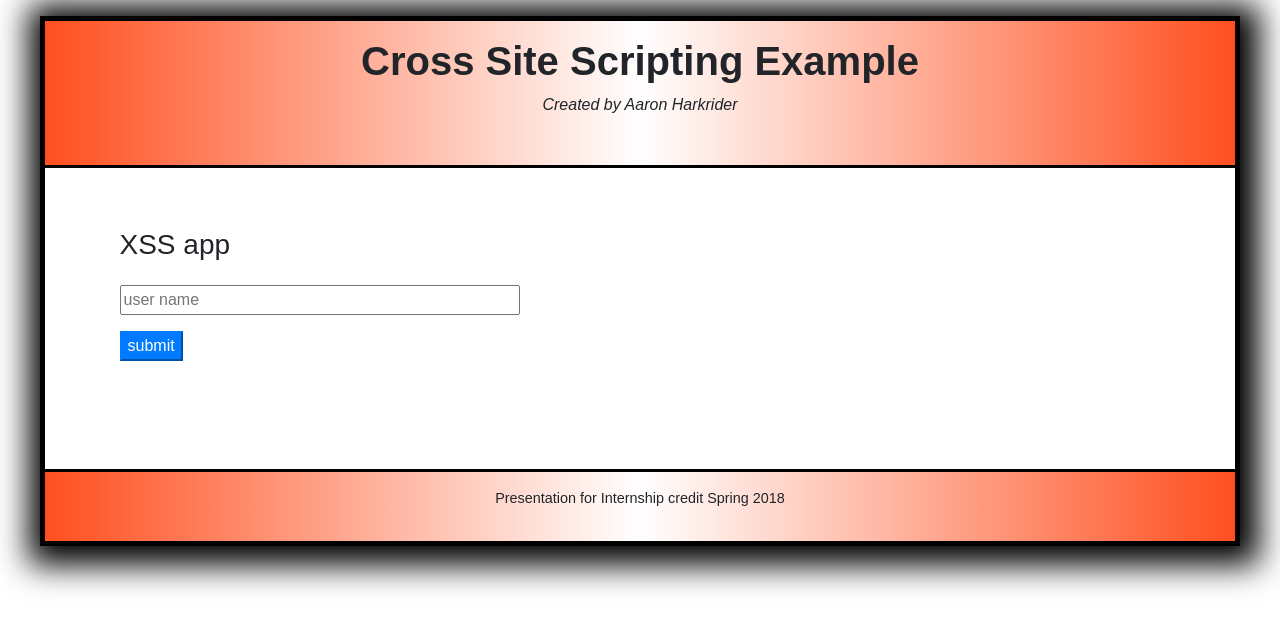
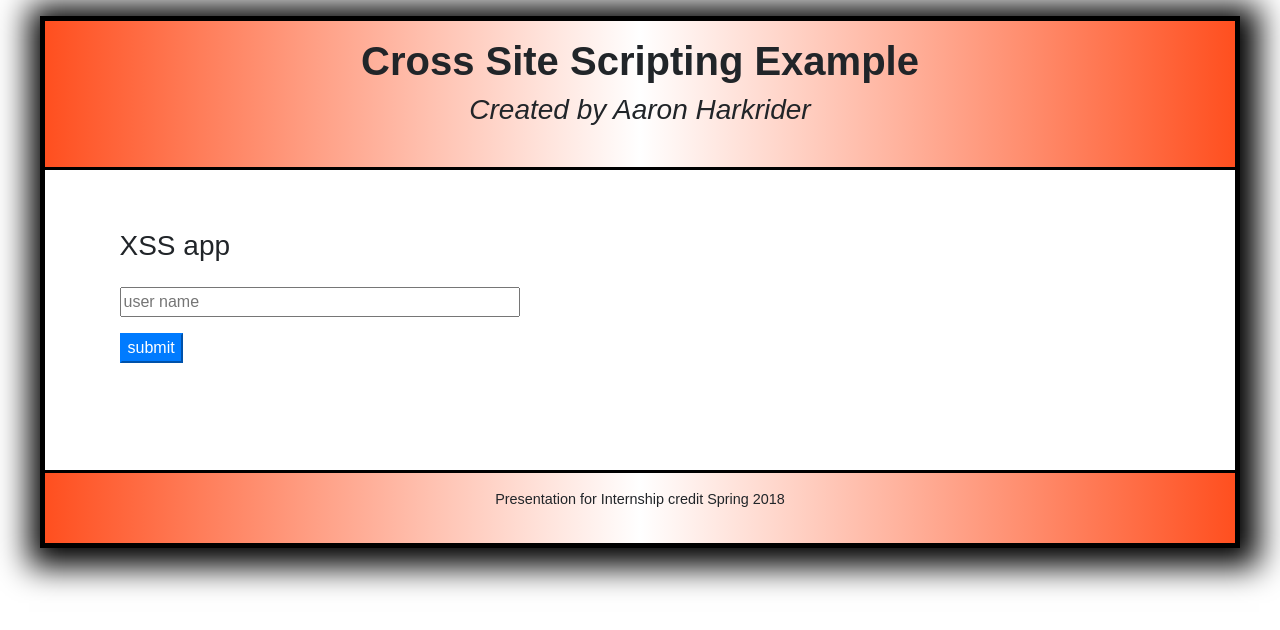
Before and after one commit to awharkrider/example-xss-app, a website: page static/index.html in a window 1280 px wide. Drawn offline with nearby package versions, Linux system fonts and the light colour scheme; no server answers.

```diff
--- a/static/index.html
+++ b/static/index.html
@@ -23,7 +23,7 @@
 <body>
     <header>
         <h1><strong>Cross Site Scripting Example</strong></h2>
-        <p><em>Created by Aaron Harkrider</em></p>
+        <h3><em>Created by Aaron Harkrider</em></h3>
     </header>
     <main>
         <section class="container-fluid">
```
Also changed, not shown: README.md.
